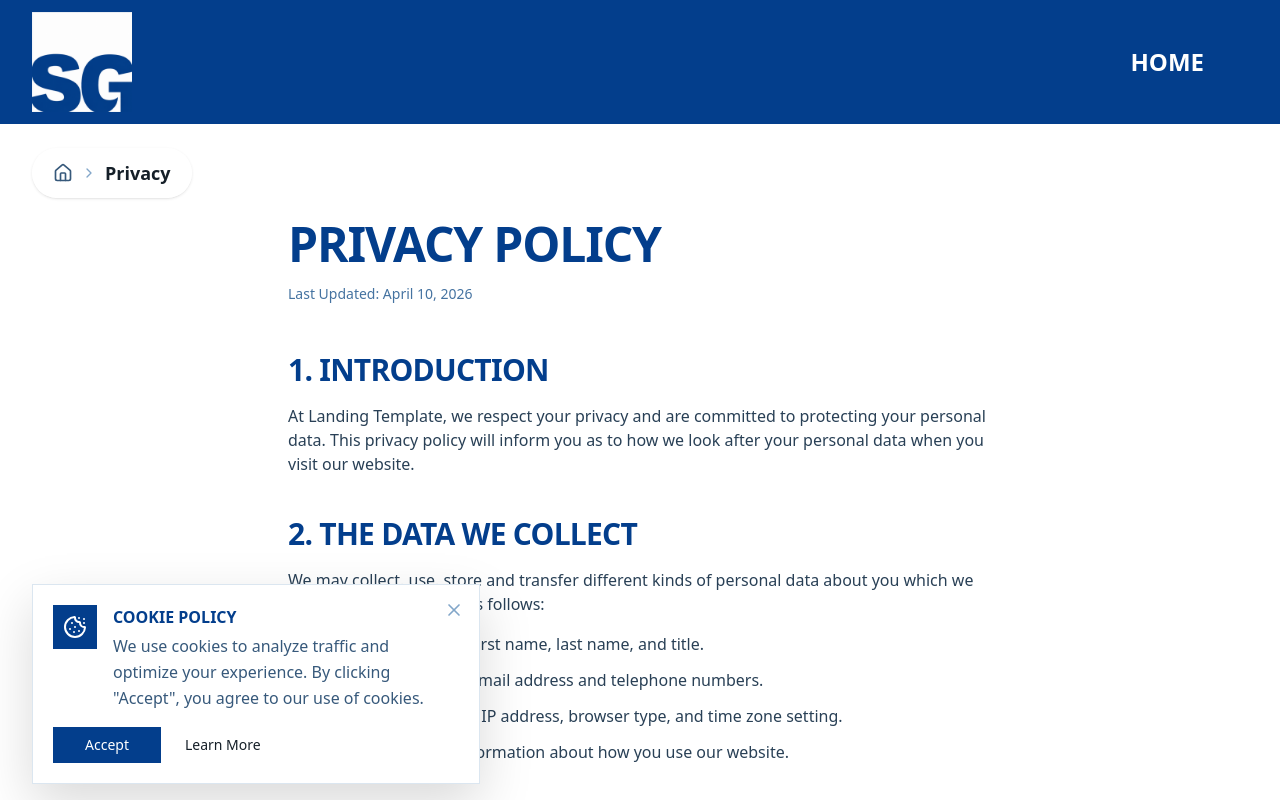
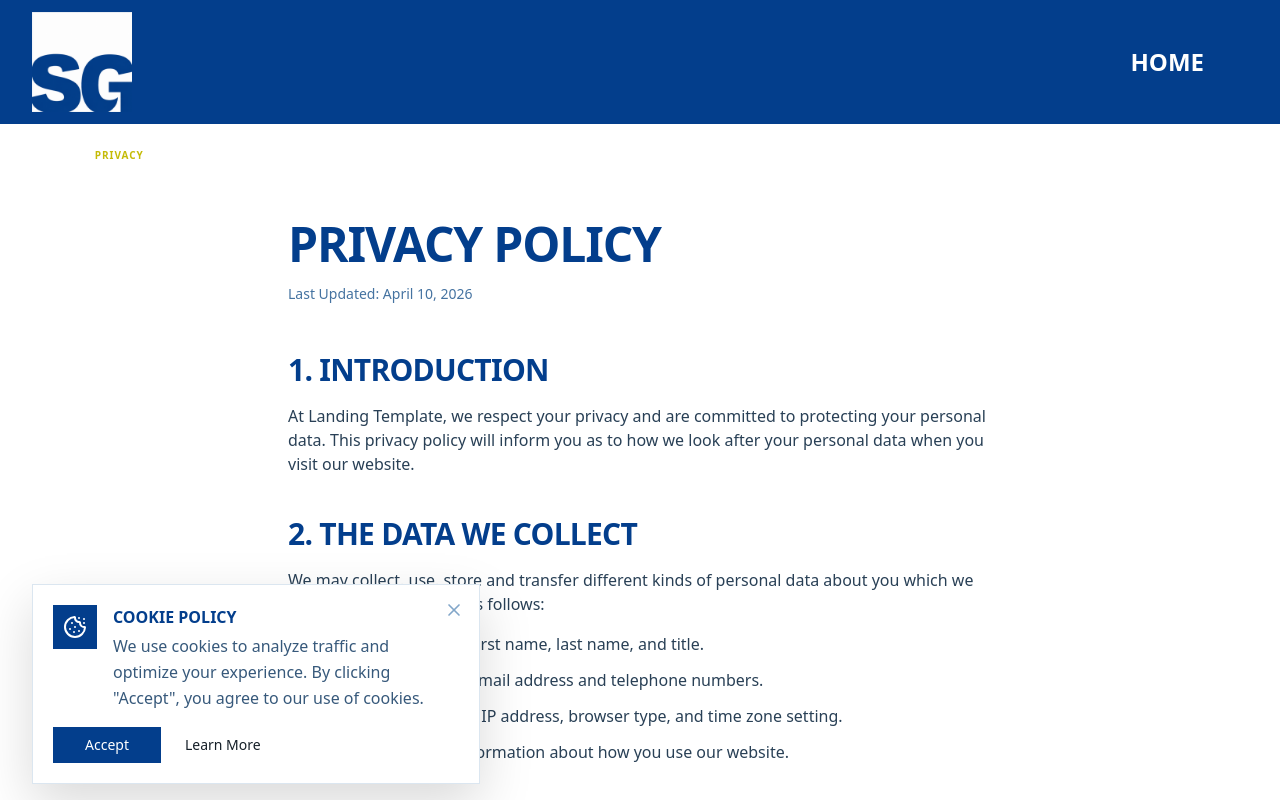
Before and after one commit to SelimFree/Landing-template, a React (Vite) app: page /privacy in a window 1280 px wide. Shown: the top 800 px of the page. Built offline with nearby package versions, Linux system fonts and the light colour scheme.

Commit message:
Adjusted breadcrumb component styling

```diff
--- a/src/components/ui/Breadcrumbs.tsx
+++ b/src/components/ui/Breadcrumbs.tsx
@@ -1,5 +1,5 @@
 import { useLocation, Link } from "react-router-dom";
-import { ChevronRight, Home } from "lucide-react";
+import { ChevronRight } from "lucide-react";
 import { useTranslation } from "react-i18next";
 import { cn } from "../../lib/utils";
 
@@ -14,20 +14,16 @@ export function Breadcrumbs({ className }: { className?: string }) {
     return (
         <nav
             aria-label="Breadcrumb"
-            className={cn("absolute z-10 w-full py-4 sm:py-6 pointer-events-none", className)}
+            className={cn("absolute z-50 w-full py-6", className)}
         >
-            <div className="w-full mx-auto max-w-8xl px-4 sm:px-6 lg:px-8">
-                <ol className="inline-flex items-center space-x-2 text-sm sm:text-base text-gray-600 bg-white/80 backdrop-blur-md px-5 py-2.5 rounded-full shadow-sm border border-white/50 pointer-events-auto transition-all">
-
-                    <li>
-                        <Link
-                            to="/"
-                            className="flex items-center hover:text-primary transition-colors duration-200"
-                        >
-                            <Home className="h-4 w-4 sm:h-5 sm:w-5" aria-hidden="true" />
-                            <span className="sr-only">{t("navbar.home", "Home")}</span>
-                        </Link>
-                    </li>
+            <div className="w-full mx-auto max-w-7xl px-4 sm:px-6 lg:px-8">
+                <div className="flex items-center gap-2">
+                    <Link
+                        to="/"
+                        className="text-[10px] font-bold tracking-widest text-white/50 hover:text-white uppercase transition-colors"
+                    >
+                        {t("navbar.home", "Home")}
+                    </Link>
 
                     {pathnames.map((value, index) => {
                         const isLast = index === pathnames.length - 1;
@@ -37,25 +33,25 @@ export function Breadcrumbs({ className }: { className?: string }) {
                         const label = t(`navbar.${value}`, defaultLabel);
 
                         return (
-                            <li key={to} className="flex items-center space-x-2">
-                                <ChevronRight className="h-4 w-4 text-gray-400 shrink-0" aria-hidden="true" />
+                            <div key={to} className="flex items-center gap-2">
+                                <ChevronRight className="h-3 w-3 text-white/30" aria-hidden="true" />
+
                                 {isLast ? (
-                                    <span className="font-semibold text-gray-900 md:text-lg" aria-current="page">
+                                    <span className="text-[10px] font-bold tracking-widest text-secondary uppercase" aria-current="page">
                                         {label}
                                     </span>
                                 ) : (
                                     <Link
                                         to={to}
-                                        className="hover:text-primary transition-colors duration-200"
+                                        className="text-[10px] font-bold tracking-widest text-white/50 hover:text-white uppercase transition-colors"
                                     >
                                         {label}
                                     </Link>
                                 )}
-                            </li>
+                            </div>
                         );
                     })}
-
-                </ol>
+                </div>
             </div>
         </nav>
     );
```
